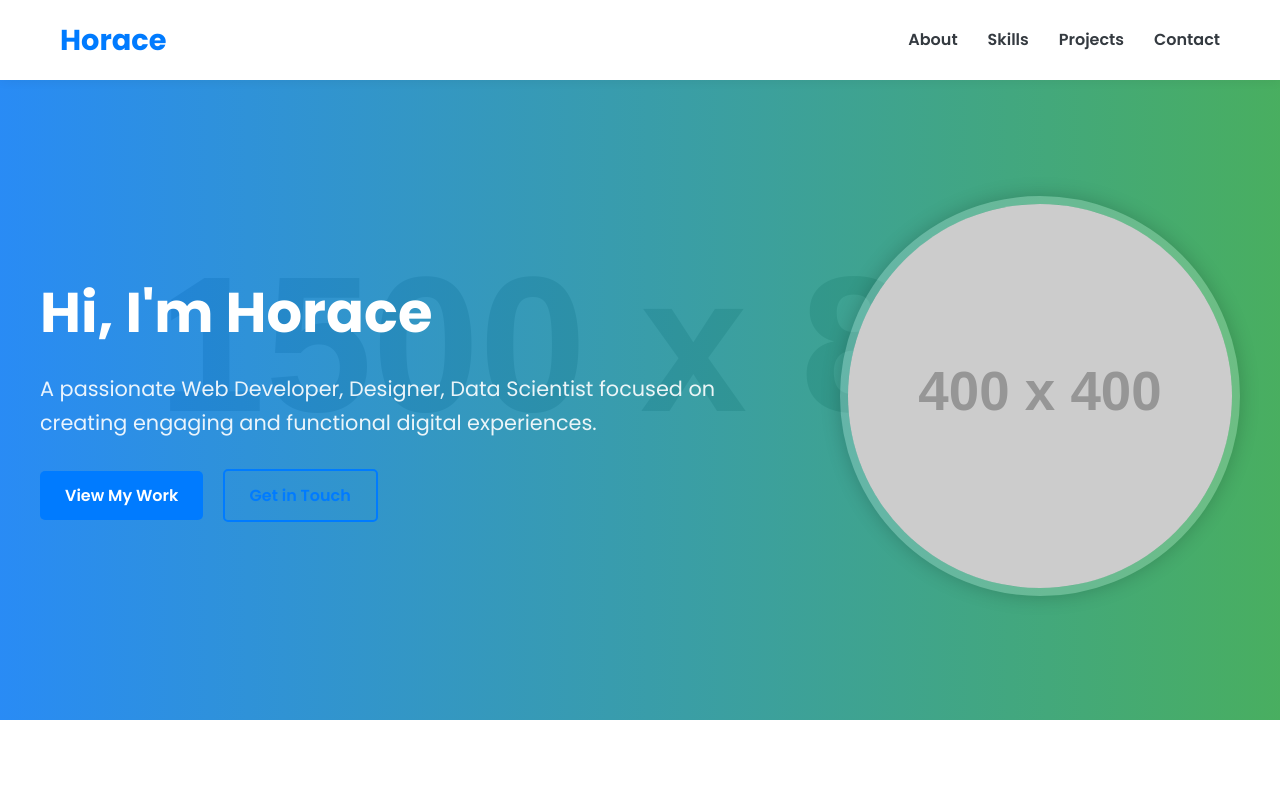
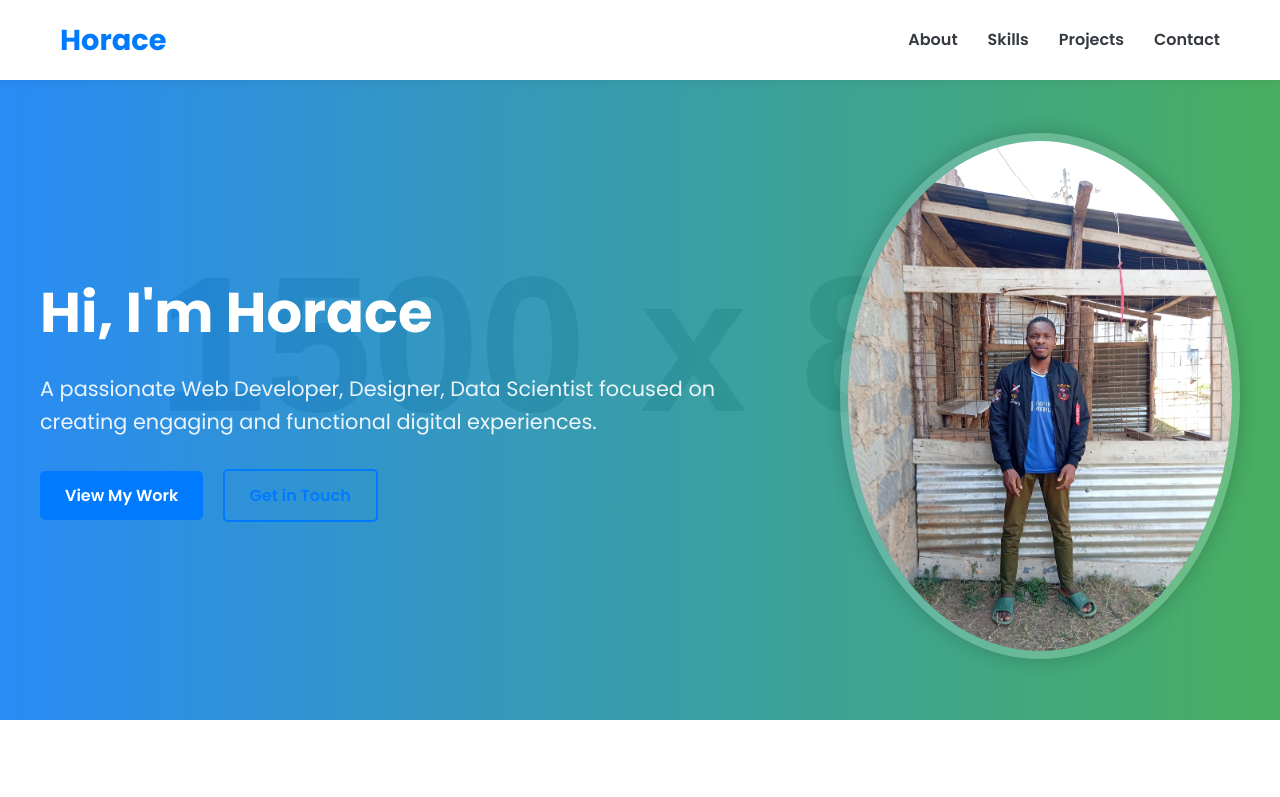
Before and after one commit to nep-a/witaba, a plain HTML site: page index.html in a window 1280 px wide. Shown: the top 797 px of the page. Drawn offline with Linux system fonts and the light colour scheme; placeholder pictures from the web are drawn by us.

Commit message:
added an image

```diff
--- a/index.html
+++ b/index.html
@@ -36,7 +36,7 @@
                     <a href="#contact" class="btn secondary-btn">Get in Touch</a>
                 </div>
                 <div class="hero-image">
-                    <img src="https://via.placeholder.com/400" alt="Horace's Profile Picture">
+                    <img src="WhatsApp Image 2025-07-15 at 19.14.06.jpeg" alt="Horace's Profile Picture">
                     </div>
             </div>
         </section>
```
